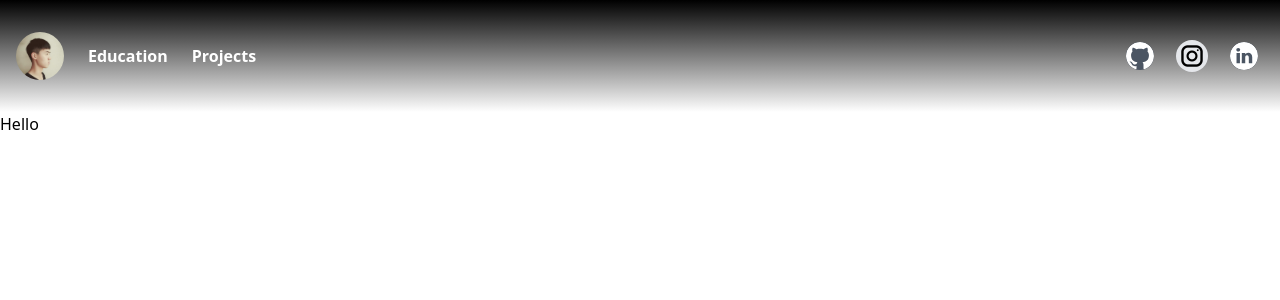
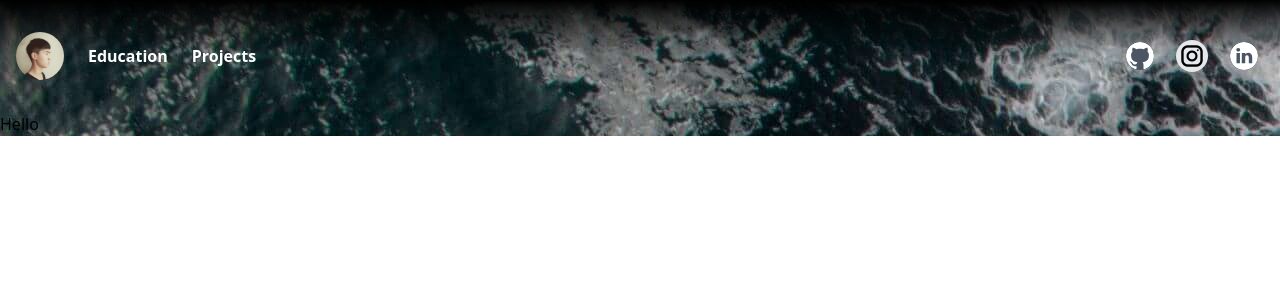
Before and after one commit to EthanGuo666/EthanGuo666.github.io, a React (Vite) app in the folder ethan_personal_page/: page / in a window 1280 px wide. Shown: the top 300 px of the page. Built offline with nearby package versions, Linux system fonts and the light colour scheme.

Commit message:
add: background images

```diff
--- a/ethan_personal_page/src/App.jsx
+++ b/ethan_personal_page/src/App.jsx
@@ -4,8 +4,8 @@ import HeaderBar from "../src/components/HeaderBar";
 
 function App() {
   return (
-    <div>
-      <div className='mx-auto p-4 bg-gradient-to-b from-black to-white'>
+    <div className="bg-[url('./src/assets/Background.jpg')]">
+      <div className='mx-auto p-4 bg-gradient-to-b from-black to-transparent via-transparent'>
         <HeaderBar />
       </div>
       <div className='container'>{"Hello"}</div>
--- a/ethan_personal_page/tailwind.config.cjs
+++ b/ethan_personal_page/tailwind.config.cjs
@@ -2,7 +2,12 @@
 module.exports = {
   content: ["./index.html", "./src/**/*.{js,jsx}"],
   theme: {
-    extend: {},
+    extend: {
+      backgroundImage: {
+        'hero-pattern': "url('./src/assets/Background.jpg')",
+        'footer-texture': "url('./src/assets/Background.jpg')",
+      }
+    },
   },
   plugins: [],
 }
```
Also changed, not shown: ethan_personal_page/src/assets/Background.jpg (added), ethan_personal_page/src/assets/Background1.jpg (added).
